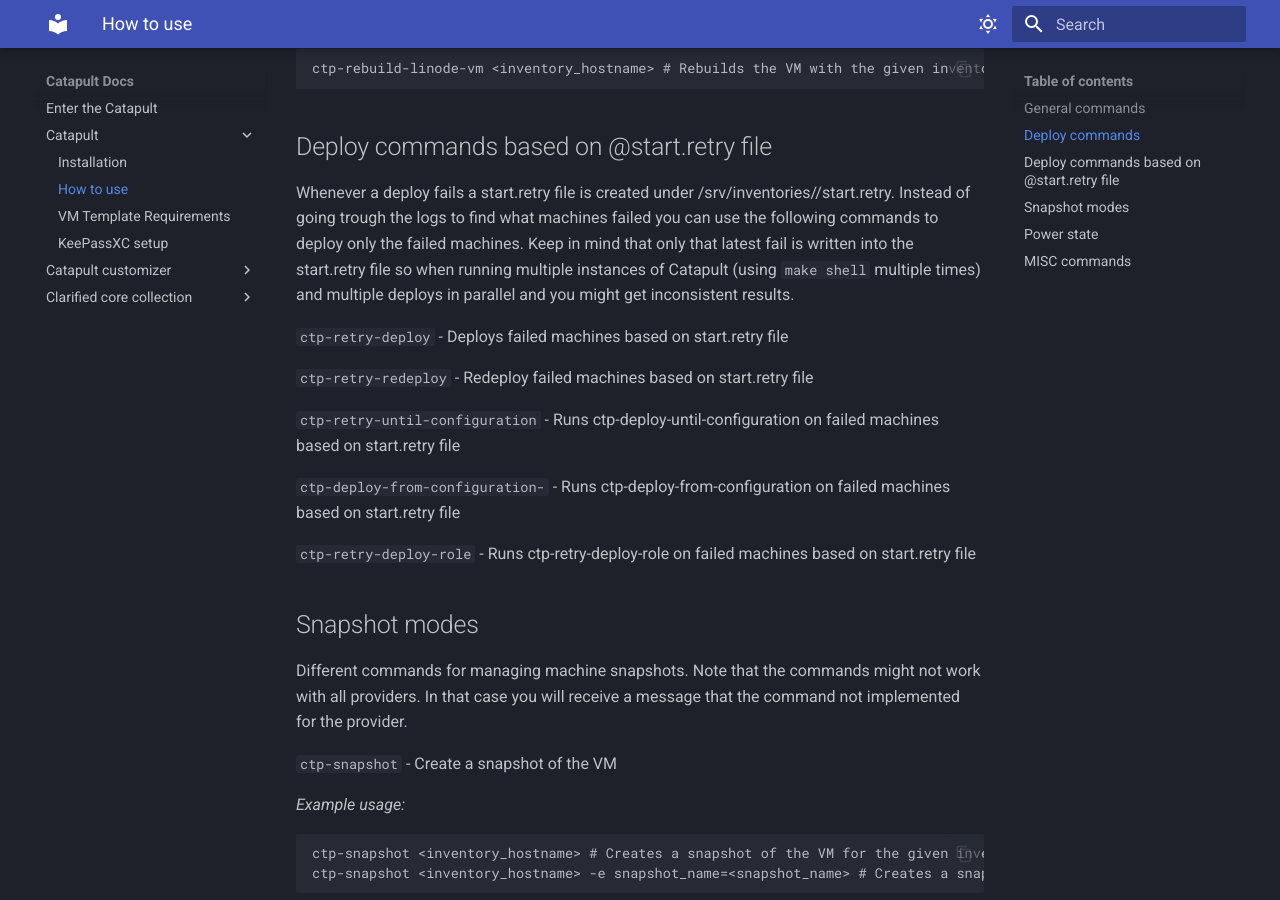
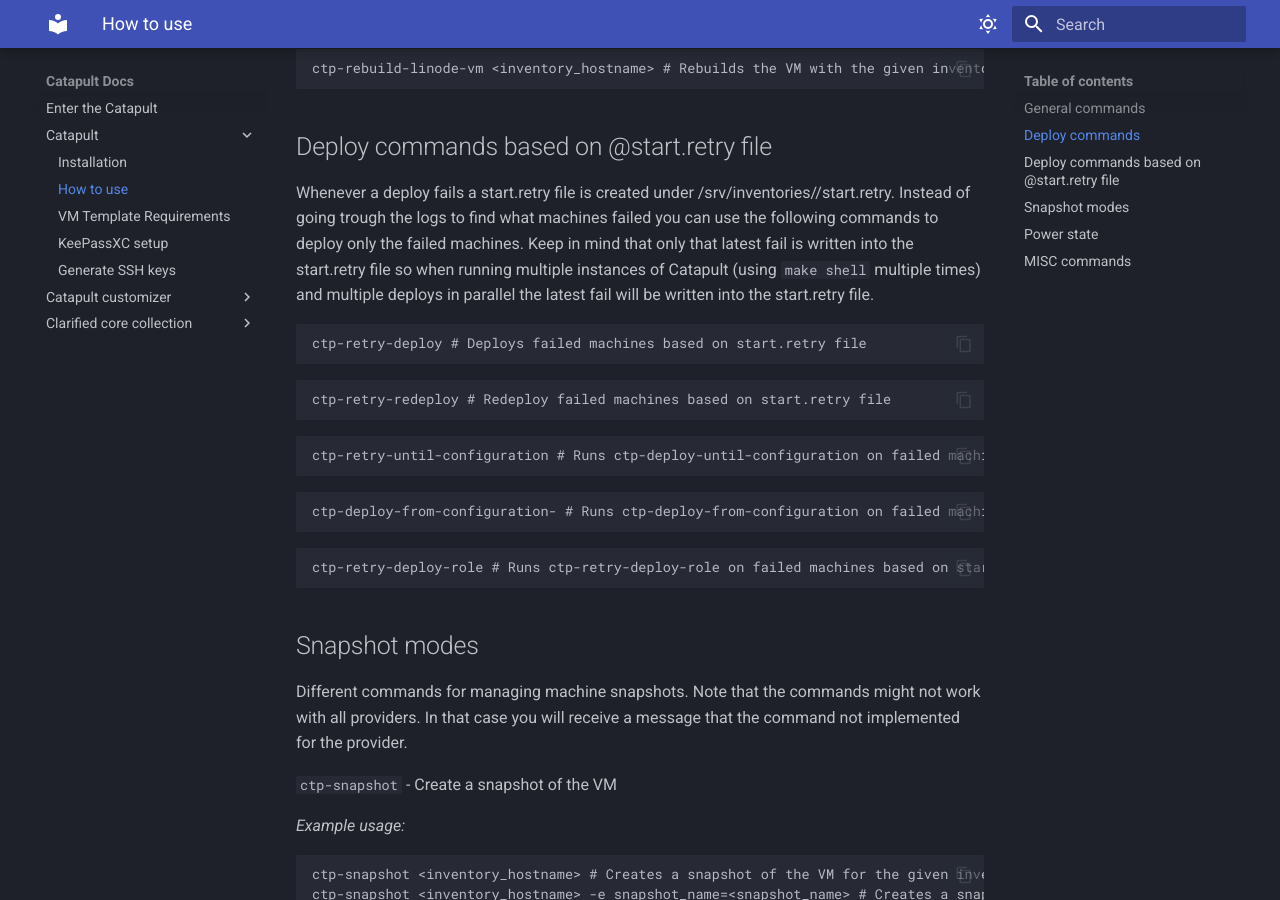
Before and after one commit to ClarifiedSecurity/catapult-docs, an MkDocs documentation site: the page built from docs/catapult/02-how-to-use.md, in a window 1280 px wide and 900 px high, scrolled down 2258 px. Built offline with MkDocs 1.6.1 and Material for MkDocs 9.7.7, drawn with Linux system fonts in a browser that asks for light colours.

Commit message:
CatapultBot update docs

````diff
--- a/docs/catapult/02-how-to-use.md
+++ b/docs/catapult/02-how-to-use.md
@@ -96,17 +96,27 @@
 
 ## Deploy commands based on @start.retry file
 
-Whenever a deploy fails a start.retry file is created under /srv/inventories/<project_name>/start.retry. Instead of going trough the logs to find what machines failed you can use the following commands to deploy only the failed machines. Keep in mind that only that latest fail is written into the start.retry file so when running multiple instances of Catapult (using `make shell` multiple times) and multiple deploys in parallel and you might get inconsistent results.
+Whenever a deploy fails a start.retry file is created under /srv/inventories/<project_name>/start.retry. Instead of going trough the logs to find what machines failed you can use the following commands to deploy only the failed machines. Keep in mind that only that latest fail is written into the start.retry file so when running multiple instances of Catapult (using `make shell` multiple times) and multiple deploys in parallel the latest fail will be written into the start.retry file.
 
-`ctp-retry-deploy` - Deploys failed machines based on start.retry file
+```zsh
+ctp-retry-deploy # Deploys failed machines based on start.retry file
+```
 
-`ctp-retry-redeploy` - Redeploy failed machines based on start.retry file
+```zsh
+ctp-retry-redeploy # Redeploy failed machines based on start.retry file
+```
 
-`ctp-retry-until-configuration` - Runs ctp-deploy-until-configuration on failed machines based on start.retry file
+```zsh
+ctp-retry-until-configuration # Runs ctp-deploy-until-configuration on failed machines based on start.retry file
+```
 
-`ctp-deploy-from-configuration-` - Runs ctp-deploy-from-configuration on failed machines based on start.retry file
+```zsh
+ctp-deploy-from-configuration- # Runs ctp-deploy-from-configuration on failed machines based on start.retry file
+```
 
-`ctp-retry-deploy-role` - Runs ctp-retry-deploy-role on failed machines based on start.retry file
+```zsh
+ctp-retry-deploy-role # Runs ctp-retry-deploy-role on failed machines based on start.retry file
+```
 
 ## Snapshot modes
 
````
Also changed, not shown: docs/catapult/01-installation.md (+4 -5 lines), docs/catapult/91-generate-ssh-keypair.md (added, +3 -0 lines).
